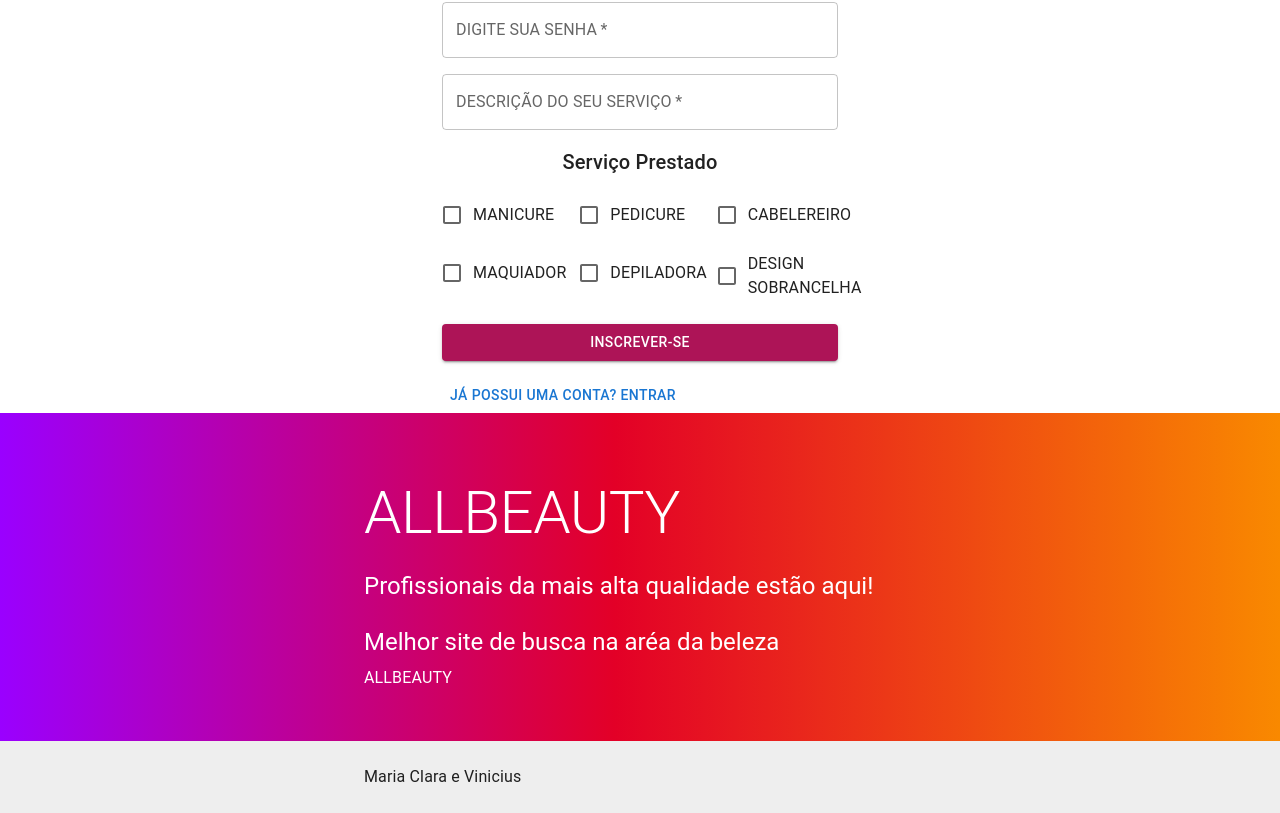
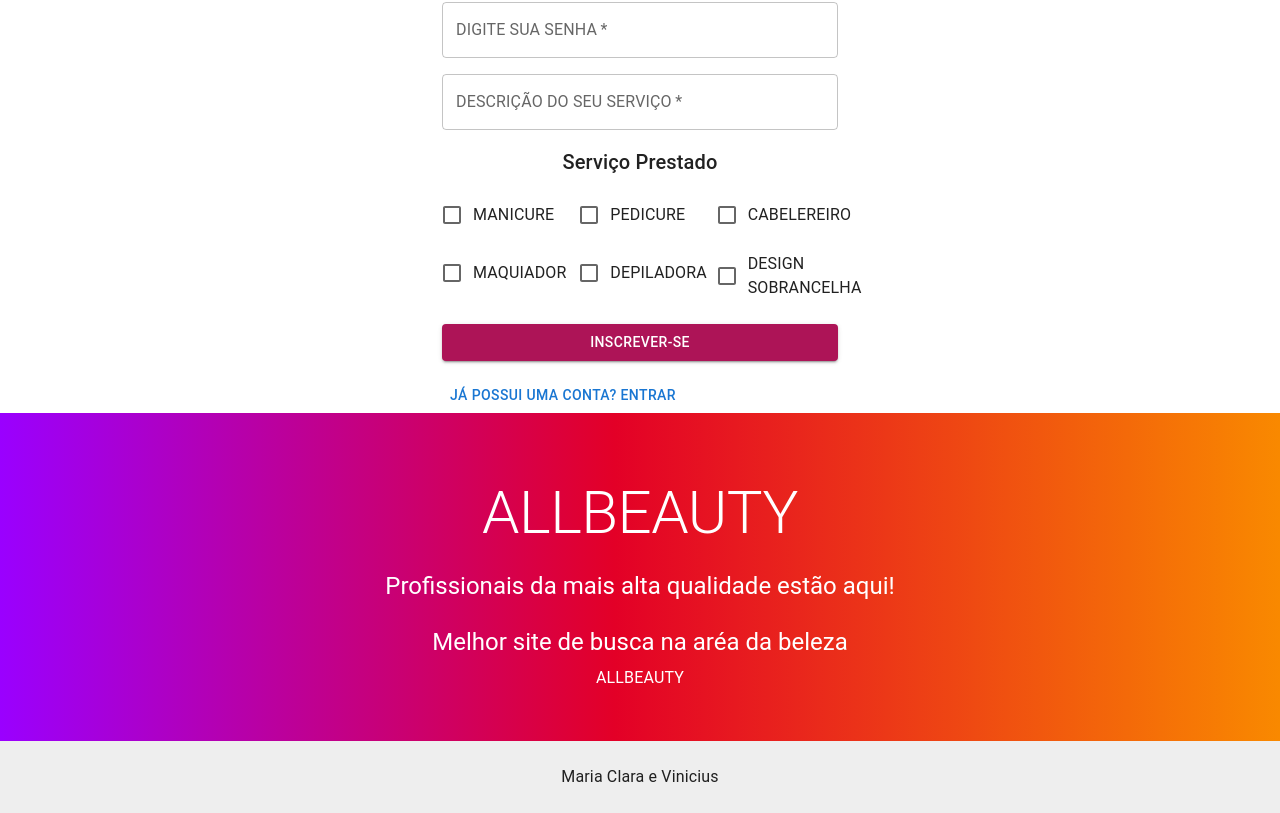
Before and after one commit to VINIshow1907/allbeauty, a React (Create React App) app in the folder frontend/: page /cadastro in a window 1280 px wide. Shown: the part 462-1275 px from the top of the page. Built offline with nearby package versions, Linux system fonts and the light colour scheme; what react-swipeable-views-utils would draw is missing.

Commit message:
centralizei as letras no centro da pagina

```diff
--- a/frontend/src/componentes/rodape.tsx
+++ b/frontend/src/componentes/rodape.tsx
@@ -23,15 +23,15 @@ export default function Rodape() {
       >
         <CssBaseline />
         <Container component="main" sx={{ mt: 8, mb:2, color: "white" }} maxWidth="sm" >
-          <Typography variant="h2" component="h1" gutterBottom >
+          <Typography variant="h2" component="h1" gutterBottom textAlign={"center"}>
             ALLBEAUTY
           </Typography>
-          <Typography variant="h5" component="h2" gutterBottom>
+          <Typography variant="h5" component="h2" gutterBottom textAlign={"center"}>
             {"Profissionais da mais alta qualidade estão aqui!"}
             <p></p>
             {"Melhor site de busca na aréa da beleza"}
           </Typography>
-          <Typography variant="body1">ALLBEAUTY</Typography>
+          <Typography variant="body1" textAlign={"center"}>ALLBEAUTY</Typography>
         </Container>
         <Box
           component="footer"
@@ -46,7 +46,7 @@ export default function Rodape() {
           }}
         >
           <Container maxWidth="sm">
-            <Typography variant="body1">Maria Clara e Vinicius</Typography>
+            <Typography variant="body1" textAlign={"center"}>Maria Clara e Vinicius</Typography>
           </Container>
         </Box>
       </Box>
```
